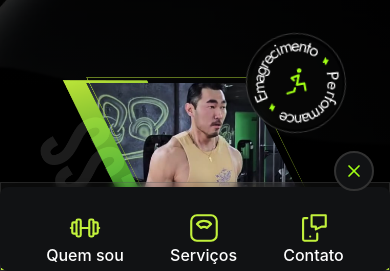
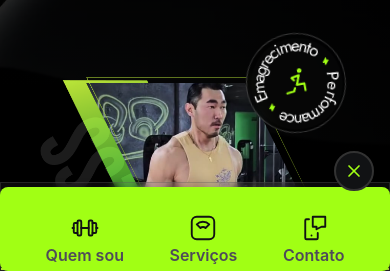
Before and after one commit to wagstalos/template-thiago, a website: page index.html in a window 390 px wide. Both pictures are taken after a click on the element 314 px from the left and 40 px from the top of the page. Shown: the part 573-844 px from the top of the page. Drawn offline with nearby package versions, Linux system fonts and the light colour scheme.

Commit message:
menu: green

```diff
--- a/index.html
+++ b/index.html
@@ -102,8 +102,8 @@
         <ul class="menu-mobile__links">
           <li>
             <a href="#about">
-              <svg xmlns="http://www.w3.org/2000/svg" class="icon icon-tabler icon-tabler-barbell" width="34"
-                height="34" viewBox="0 0 24 24" stroke-width="1.5" stroke="#c2f13c" fill="none" stroke-linecap="round"
+              <svg xmlns="http://www.w3.org/2000/svg" class="icon icon-tabler icon-tabler-barbell" width="30"
+                height="34" viewBox="0 0 24 24" stroke-width="1.5" stroke="#111214" fill="none" stroke-linecap="round"
                 stroke-linejoin="round">
                 <path stroke="none" d="M0 0h24v24H0z" fill="none" />
                 <path d="M2 12h1" />
@@ -119,8 +119,8 @@
           </li>
           <li>
             <a href="#servicos">
-              <svg xmlns="http://www.w3.org/2000/svg" class="icon icon-tabler icon-tabler-scale-outline" width="34"
-                height="34" viewBox="0 0 24 24" stroke-width="1.5" stroke="#c2f13c" fill="none" stroke-linecap="round"
+              <svg xmlns="http://www.w3.org/2000/svg" class="icon icon-tabler icon-tabler-scale-outline" width="30"
+                height="34" viewBox="0 0 24 24" stroke-width="1.5" stroke="#111214" fill="none" stroke-linecap="round"
                 stroke-linejoin="round">
                 <path stroke="none" d="M0 0h24v24H0z" fill="none" />
                 <path d="M3 3m0 4a4 4 0 0 1 4 -4h10a4 4 0 0 1 4 4v10a4 4 0 0 1 -4 4h-10a4 4 0 0 1 -4 -4z" />
@@ -135,7 +135,7 @@
           <li class="btn-contrast">
             <a href="#contato">
               <svg xmlns="http://www.w3.org/2000/svg" class="icon icon-tabler icon-tabler-device-mobile-message"
-                width="34" height="34" viewBox="0 0 24 24" stroke-width="1.5" stroke="#c2f13c" fill="none"
+                width="30" height="34" viewBox="0 0 24 24" stroke-width="1.5" stroke="#111214" fill="none"
                 stroke-linecap="round" stroke-linejoin="round">
                 <path stroke="none" d="M0 0h24v24H0z" fill="none" />
                 <path d="M11 3h10v8h-3l-4 2v-2h-3z" />
--- a/scss/_header.scss
+++ b/scss/_header.scss
@@ -89,7 +89,7 @@ header {
 }
 
 .menu-mobile {
-    background: rgb(17 18 20);
+    background: $brand-main;
     border-radius: 8px;
     width: 100%;
     height: 10vh;
@@ -132,9 +132,9 @@ header {
             text-align: center;
             font-size: 1.6rem;
             margin: 24px 0;
-            font-weight: 500;
+            font-weight: 600;
             a {
-                color: $white;
+                color: $gray-500;
                 display: flex;
                 flex-direction: column;
                 align-items: center;
```
Also changed, not shown: css/main.css.
